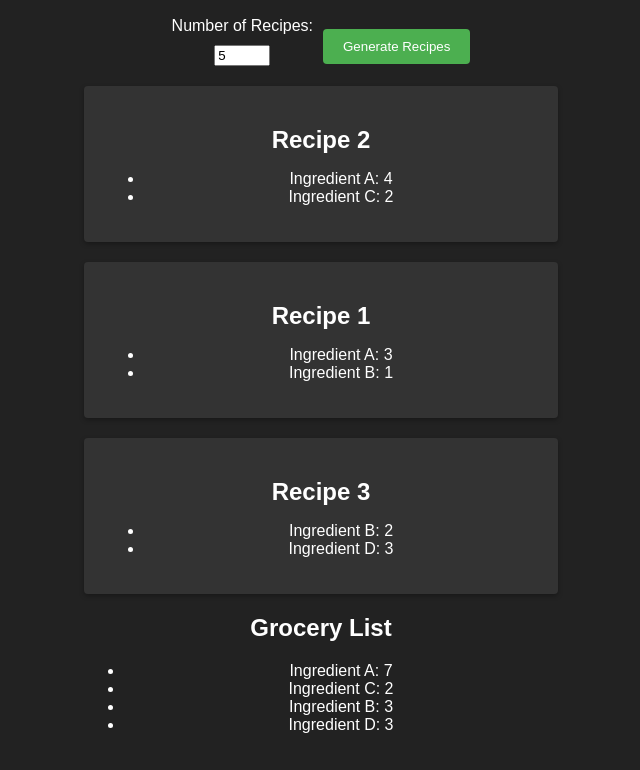
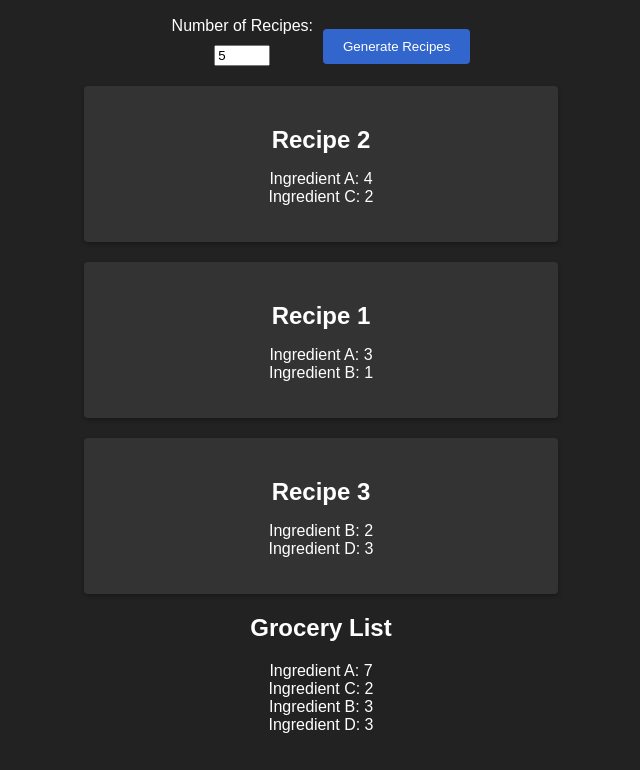
Before and after one commit to helenep21/random-recipe, a plain HTML site: page index.html in a window 1280 px wide. Both pictures are taken after typing "5" into the empty fields and a click on the button "Generate Recipes". Shown: the part 89-859 px from the top of the page, without its empty margins (319-959 px from the left). Drawn offline with Linux system fonts and the light colour scheme.

Commit message:
Update website design

```diff
--- a/style.css
+++ b/style.css
@@ -42,7 +42,7 @@ body {
     display: inline-block;
     margin-top: 10px;
     padding: 10px 20px;
-    background-color: #4CAF50;
+    background-color: #3366cc;
     color: #fff;
     border: none;
     border-radius: 4px;
@@ -51,7 +51,7 @@ body {
   }
 
   button:hover {
-    background-color: #45a049;
+    background-color: #284a80;
   }
 
   /* Recipes Section */
@@ -130,6 +130,12 @@ body {
     background-color: #222;
   }
 
+
+ul {
+    list-style-type: none;
+    padding: 0;
+  }
+
   /* Center Content */
   .flex-container {
     display: flex;
```
